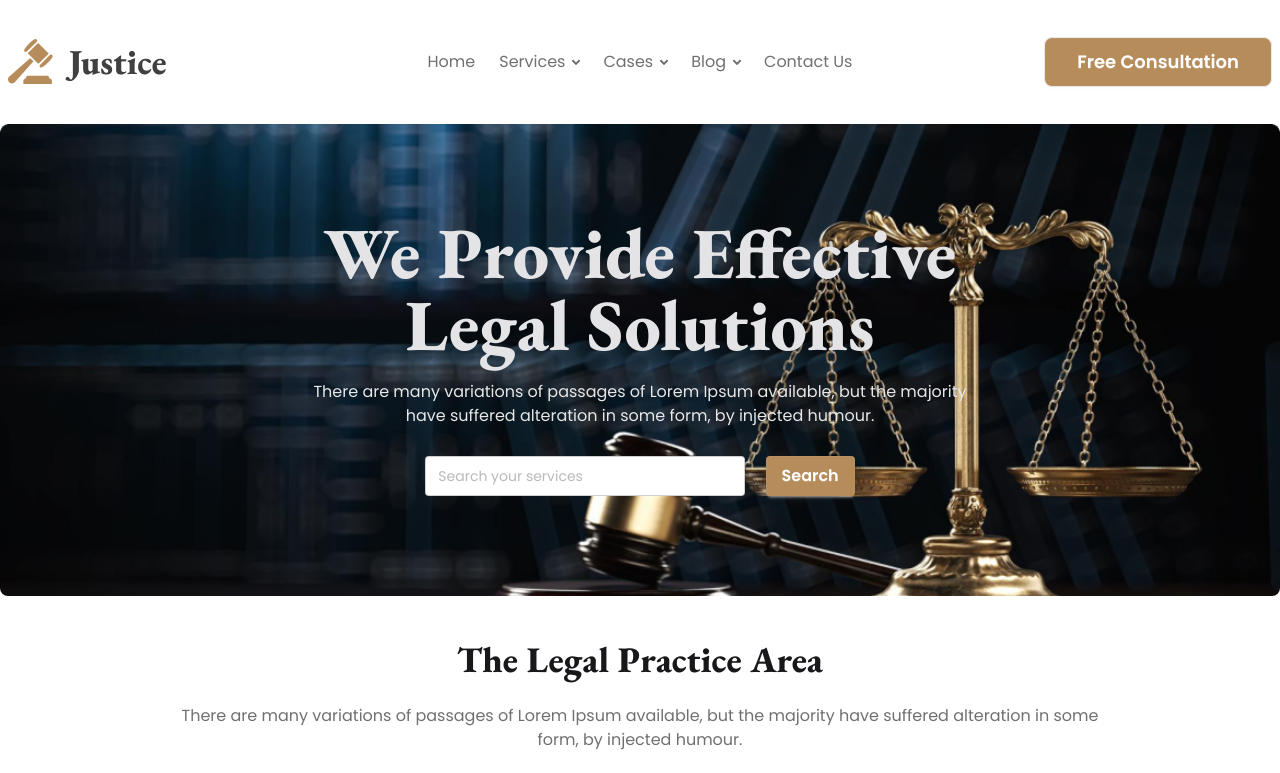
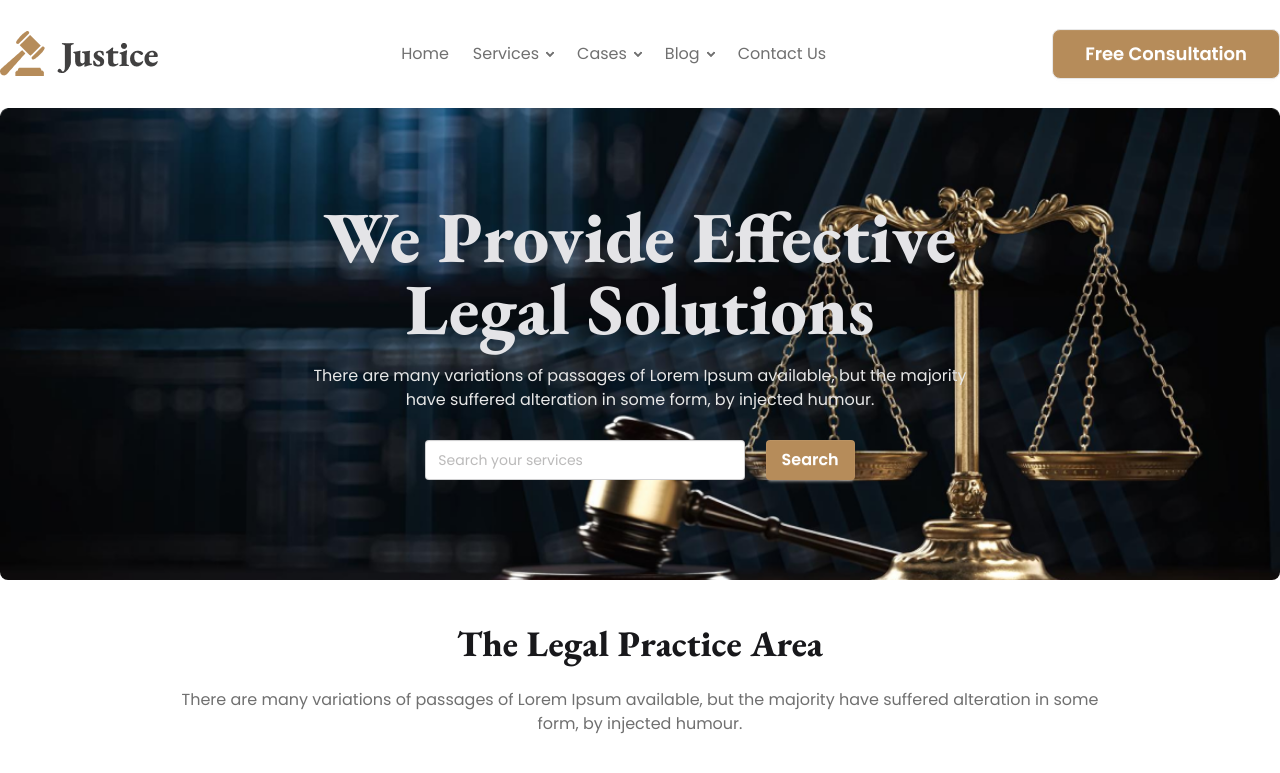
Before and after one commit to hadialhamza/Legal-solution, a plain HTML site: page index.html in a window 1280 px wide. Shown: the top 773 px of the page. Drawn offline with nearby package versions, Linux system fonts and the light colour scheme.

Commit message:
nav bar and hero section fixed

```diff
--- a/index.html
+++ b/index.html
@@ -40,8 +40,10 @@
     <header class="container mx-auto">
       <!-- Nav ber start -->
       <nav>
-        <div class="navbar my-7">
-          <div class="navbar-start">
+        <div
+          class="flex flex-col justify-center items-center gap-5 md:flex md:justify-between md:items-center md:flex-row my-7"
+        >
+          <div class="flex items-center">
             <div class="dropdown">
               <div tabindex="0" role="button" class="btn btn-ghost lg:hidden">
                 <svg
@@ -129,7 +131,7 @@
               <li><a class="poppins text-base">Contact Us</a></li>
             </ul>
           </div>
-          <div class="navbar-end">
+          <div class="">
             <a
               class="btn bg-[#B68C5A] text-white rounded-lg font-semibold text-lg px-8 py-6 poppins"
               >Free Consultation</a
@@ -145,7 +147,7 @@
           style="background-image: url(./images/banner.png)"
         >
           <div class="hero-overlay"></div>
-          <div class="hero-content text-neutral-content text-center">
+          <div class="hero-content text-neutral-content text-center max-w-full">
             <div class="max-w-2xl my-19">
               <h1 class="mb-5 text-7xl font-extrabold eb-garamond">
                 We Provide Effective Legal Solutions
```
